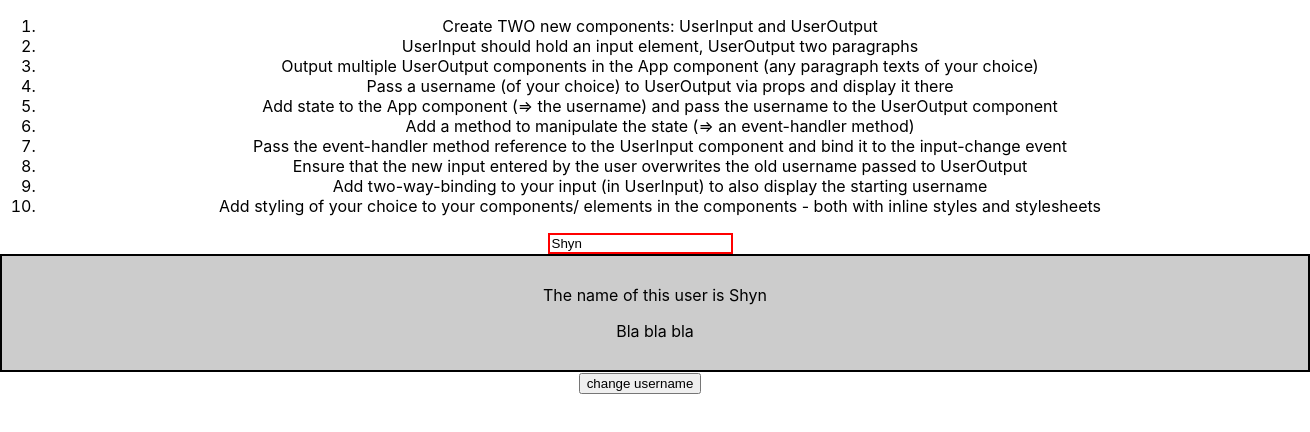
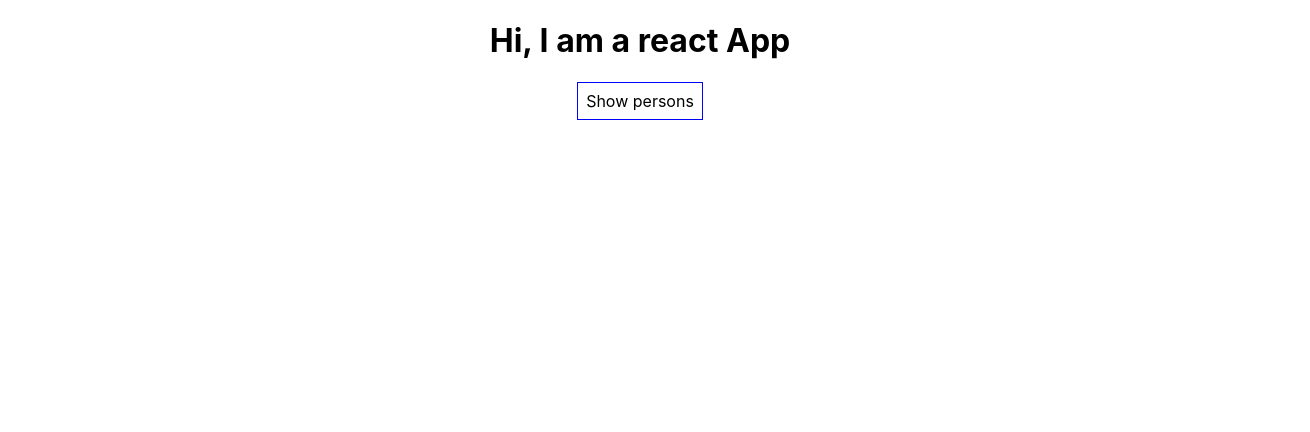
Before and after one commit to Nuga0909/react-practice, a React (Create React App) app: page / in a window 1280 px wide. Shown: the top 432 px of the page, 1310 px wide, since content can reach past the window. Built offline with nearby package versions, Linux system fonts and the light colour scheme.

Commit message:
conditionals

```diff
--- a/src/App.js
+++ b/src/App.js
@@ -8,7 +8,12 @@ class App extends Component {
       { name: "Maxy", age: "23" },
       { name: "Maxaine", age: "25" },
       { name: "Ayo", age: "29" }
-    ]
+    ],
+    showPersons: false
+  }
+
+  togglePersonHandler = () => {
+    this.setState({ showPersons: !this.state.showPersons });
   }
 
   switchNameHandler = (newName) => {
@@ -40,13 +45,22 @@ class App extends Component {
       cursor: 'pointer'
     };
 
+    let persons = null;
+    if (this.state.showPersons) {
+      persons = (
+        <div>
+          <Person name={this.state.persons[0].name} age={this.state.persons[0].age} click={this.switchNameHandler} />
+          <Person name={this.state.persons[1].name} age={this.state.persons[1].age} changed={this.onChangedHandler} />
+          <Person name={this.state.persons[2].name} age={this.state.persons[2].age} />
+        </div>
+      )
+    }
+
     return (
       <div className="App">
         <h1>Hi, I am a react App</h1>
-        <button style={myStyle} onClick={this.switchNameHandler.bind(this, "maxyyyy!!")}>Switch name</button>
-        <Person name={this.state.persons[0].name} age={this.state.persons[0].age} click={this.switchNameHandler} />
-        <Person name={this.state.persons[1].name} age={this.state.persons[1].age} changed={this.onChangedHandler}/>
-        <Person name={this.state.persons[2].name} age={this.state.persons[2].age} />
+        <button style={myStyle} onClick={this.togglePersonHandler}>Show persons</button>
+        {persons}
       </div>
     );
   }
--- a/src/index.js
+++ b/src/index.js
@@ -1,13 +1,13 @@
 import React from 'react';
 import ReactDOM from 'react-dom/client';
 import './index.css';
-import App333 from './App333';
+import App from './App';
 import reportWebVitals from './reportWebVitals';
 
 const root = ReactDOM.createRoot(document.getElementById('root'));
 root.render(
   <React.StrictMode>
-    <App333 />
+    <App />
   </React.StrictMode>
 );
 
```
